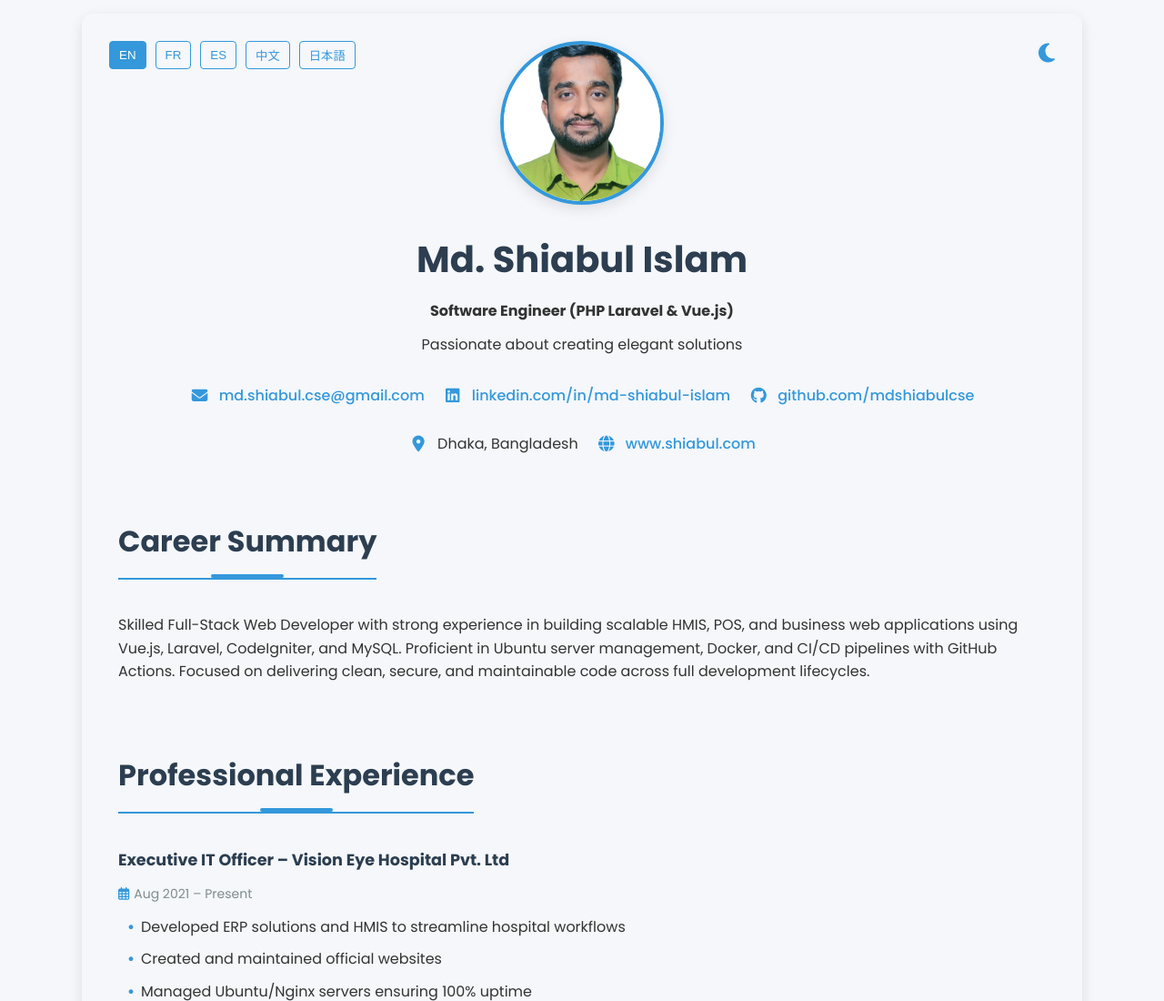
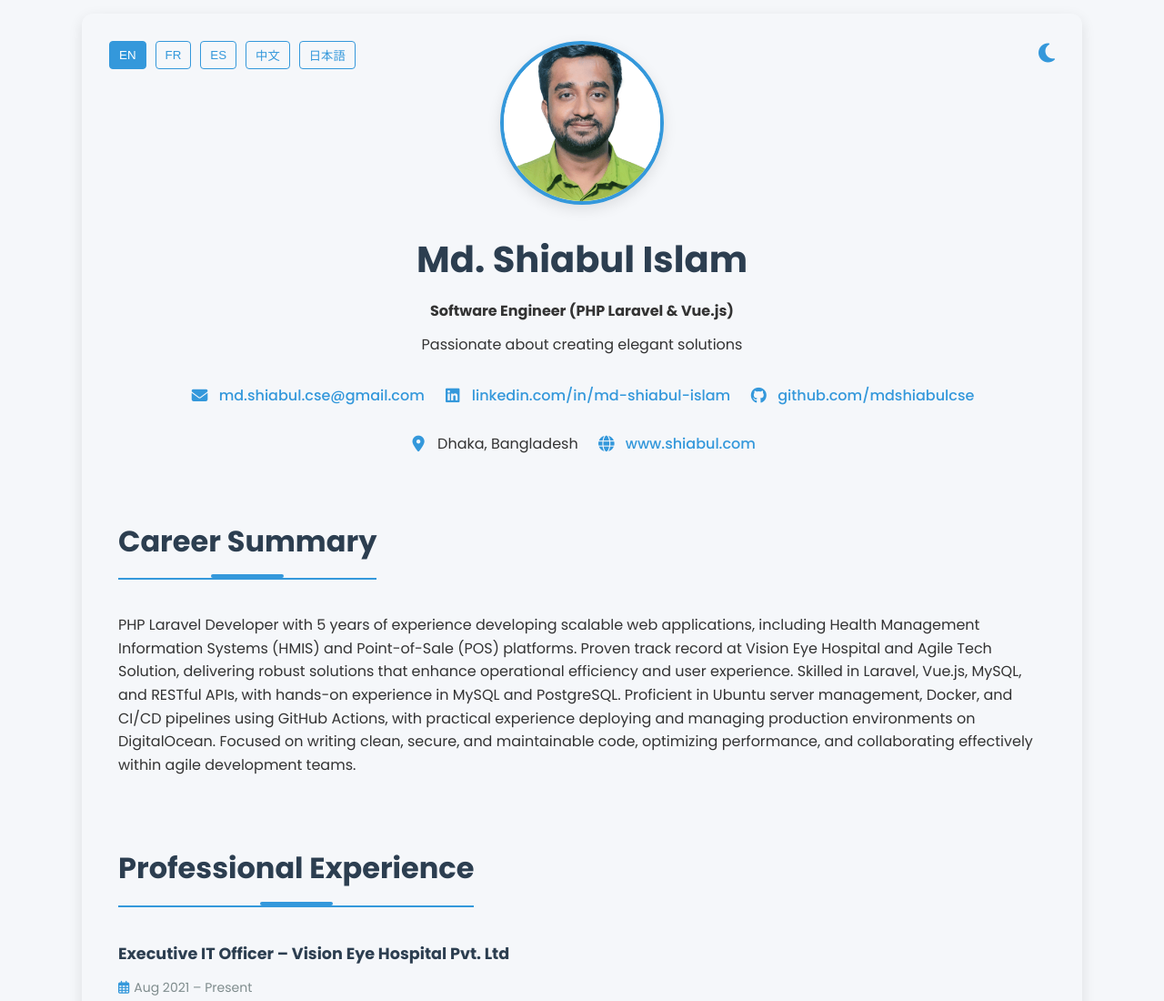
Before and after one commit to mdshiabulcse/my-portfolio, a PHP site: page / in a window 1280 px wide. Shown: the top 1100 px of the page at 91% size. Run offline with PHP 8.4, Linux system fonts and the light colour scheme.

Commit message:
modify summary and change portfolio image

```diff
--- a/html/index.php
+++ b/html/index.php
@@ -726,10 +726,14 @@
 
     <div class="section">
         <h2 data-translate="summary-title">Career Summary</h2>
-        <p data-translate="summary-content">Skilled Full-Stack Web Developer with strong experience in building scalable HMIS, POS, and business web
-            applications using Vue.js, Laravel, CodeIgniter, and MySQL. Proficient in Ubuntu server management,
-            Docker, and CI/CD pipelines with GitHub Actions. Focused on delivering clean, secure, and maintainable
-            code across full development lifecycles.
+        <p data-translate="summary-content">PHP Laravel Developer with 5 years of experience developing scalable web applications, including Health
+            Management Information Systems (HMIS) and Point-of-Sale (POS) platforms. Proven track record at
+            Vision Eye Hospital and Agile Tech Solution, delivering robust solutions that enhance operational
+            efficiency and user experience. Skilled in Laravel, Vue.js, MySQL, and RESTful APIs, with hands-on
+            experience in MySQL and PostgreSQL. Proficient in Ubuntu server management, Docker, and CI/CD
+            pipelines using GitHub Actions, with practical experience deploying and managing production
+            environments on DigitalOcean. Focused on writing clean, secure, and maintainable code, optimizing
+            performance, and collaborating effectively within agile development teams.
         </p>
     </div>
 
@@ -1215,7 +1219,7 @@
         <h2 data-translate="education-title">Education & Certifications</h2>
         <div class="education-item">
             <p class="job-title">B.Sc. in Computer Science & Engineering</p>
-            <p class="job-period">Southeast University | Aug 2022 – Present</p>
+            <p class="job-period">Southeast University | Aug 2022 – 2025</p>
         </div>
 
         <div class="education-item">
@@ -1280,7 +1284,7 @@
             'passionate': 'Passionate about creating elegant solutions',
             'location': 'Dhaka, Bangladesh',
             'summary-title': 'Career Summary',
-            'summary-content': 'Skilled Full-Stack Web Developer with strong experience in building scalable HMIS, POS, and business web applications using Vue.js, Laravel, CodeIgniter, and MySQL. Proficient in Ubuntu server management, Docker, and CI/CD pipelines with GitHub Actions. Focused on delivering clean, secure, and maintainable code across full development lifecycles.',
+            'summary-content': 'PHP Laravel Developer with 5 years of experience developing scalable web applications, including Health Management Information Systems (HMIS) and Point-of-Sale (POS) platforms. Proven track record at Vision Eye Hospital and Agile Tech Solution, delivering robust solutions that enhance operational efficiency and user experience. Skilled in Laravel, Vue.js, MySQL, and RESTful APIs, with hands-on experience in MySQL and PostgreSQL. Proficient in Ubuntu server management, Docker, and CI/CD pipelines using GitHub Actions, with practical experience deploying and managing production environments on DigitalOcean. Focused on writing clean, secure, and maintainable code, optimizing performance, and collaborating effectively within agile development teams.',
             'experience-title': 'Professional Experience',
             'job1-title': 'Executive IT Officer – Vision Eye Hospital Pvt. Ltd',
             'job1-period': 'Aug 2021 – Present',
@@ -1339,7 +1343,7 @@
             'testimonial2-position': 'Care Connect',
             'education-title': 'Education & Certifications',
             'edu1-degree': 'B.Sc. in Computer Science & Engineering',
-            'edu1-period': 'Southeast University | Aug 2022 – Present',
+            'edu1-period': 'Southeast University | Aug 2022 – 2025',
             'edu2-degree': 'Diploma in Computer Science',
             'edu2-period': 'Rajshahi Polytechnic Institute | Aug 2014 – 2018',
             'edu3-degree': 'PHP & Laravel Development',
@@ -1352,7 +1356,7 @@
             'passionate': 'Passionné par la création de solutions élégantes',
             'location': 'Dhaka, Bangladesh',
             'summary-title': 'Résumé de Carrière',
-            'summary-content': 'Développeur Web Full-Stack qualifié avec une solide expérience dans la création de sites Web HMIS, POS et commerciaux évolutifs.applications utilisant Vue.js, Laravel, CodeIgniter et MySQL. Maîtrise de la gestion de serveur Ubuntu, Docker et pipelines CI/CD avec actions GitHub. Axé sur la fourniture de services propres, sécurisés et maintenables code tout au long des cycles de vie de développement complets.',
+            'summary-content': 'Développeur PHP Laravel avec 5 ans d expérience dans le développement d applications web évolutives, y compris les systèmes d information de gestion hospitalière (HMIS) et les plateformes de point de vente (POS). Antécédents éprouvés chez Vision Eye Hospital et Agile Tech Solution, livrant des solutions robustes qui améliorent l’efficacité opérationnelle et l’expérience utilisateur. Compétent en Laravel, Vue.js, MySQL et API RESTful, avec une expérience pratique en MySQL et PostgreSQL. Maîtrise de la gestion des serveurs Ubuntu, de Docker et des pipelines CI/CD utilisant GitHub Actions, avec une expérience concrète du déploiement et de la gestion d’environnements de production sur DigitalOcean. Axé sur l’écriture d’un code propre, sécurisé et maintenable, l’optimisation des performances et une collaboration efficace au sein d’équipes de développement agiles.',
             'experience-title': 'Expérience Professionnelle',
             'job1-title': 'Responsable Informatique – Vision Eye Hospital Pvt. Ltd',
             'job1-period': 'Août 2021 – Présent',
@@ -1424,7 +1428,7 @@
             'passionate': 'Apasionado por crear soluciones elegantes',
             'location': 'Dhaka, Bangladesh',
             'summary-title': 'Resumen Profesional',
-            'summary-content': 'Kompetenta Reta Programisto kun forta sperto pri konstruado de skalebla HMIS, POS kaj komerca retejo aplikaĵoj uzante Vue.js, Laravel, CodeIgniter kaj MySQL. Kompetenta pri Ubuntu-servila administrado, Docker kaj CI/CD-duktoj kun GitHub Agoj. Enfokusigita al liverado de pura, sekura kaj konservebla kodon tra plenaj evoluaj vivocikloj.',
+            'summary-content': 'Desarrollador PHP Laravel con 5 años de experiencia en el desarrollo de aplicaciones web escalables, incluidos los Sistemas de Información de Gestión Hospitalaria (HMIS) y las plataformas de Punto de Venta (POS). Trayectoria comprobada en Vision Eye Hospital y Agile Tech Solution, entregando soluciones sólidas que mejoran la eficiencia operativa y la experiencia del usuario. Experto en Laravel, Vue.js, MySQL y API RESTful, con experiencia práctica en MySQL y PostgreSQL. Competente en la gestión de servidores Ubuntu, Docker y canalizaciones CI/CD utilizando GitHub Actions, con experiencia práctica en el despliegue y la gestión de entornos de producción en DigitalOcean. Enfocado en escribir código limpio, seguro y mantenible, optimizar el rendimiento y colaborar eficazmente dentro de equipos de desarrollo ágiles.',
             'experience-title': 'Experiencia Profesional',
             'job1-title': 'Oficial de TI Ejecutivo – Vision Eye Hospital Pvt. Ltd',
             'job1-period': 'Agosto 2021 – Presente',
@@ -1483,7 +1487,7 @@
             'testimonial2-position': 'Care Connect',
             'education-title': 'Educación y Certificaciones',
             'edu1-degree': 'Licenciatura en Ciencias de la Computación e Ingeniería',
-            'edu1-period': 'Universidad Southeast | Agosto 2022 – Presente',
+            'edu1-period': 'Universidad Southeast | Agosto 2022 – 2025',
             'edu2-degree': 'Diploma en Ciencias de la Computación',
             'edu2-period': 'Instituto Politécnico de Rajshahi | Agosto 2014 – 2018',
             'edu3-degree': 'Desarrollo PHP & Laravel',
```
Also changed, not shown: html/Shiabul.png, 1 other file.
